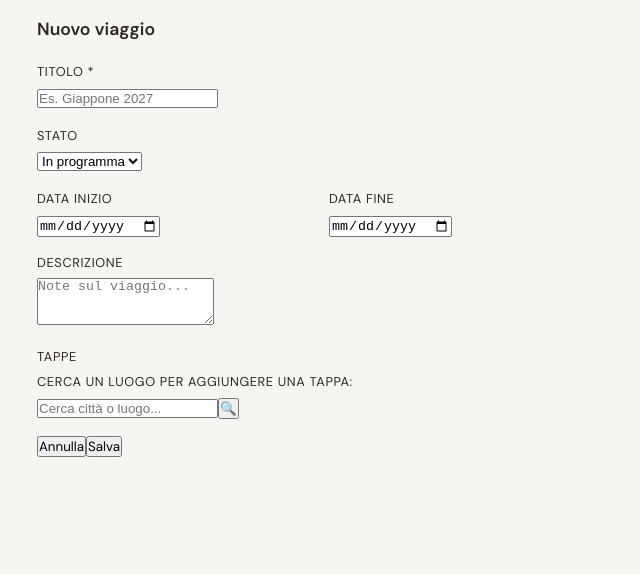
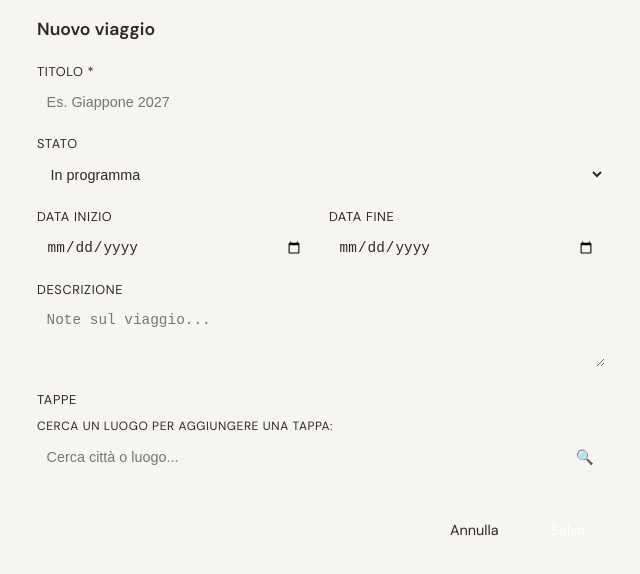
Before and after one commit to nene-gang/sito-viaggi, a React (Vite) app: page /modifica/nuovo in a window 1280 px wide. Shown: the top 574 px of the page, without its empty margins (319-959 px from the left). Built offline with nearby package versions, Linux system fonts and the light colour scheme.

Commit message:
fix home.css

```diff
--- a/src/pages/Home.css
+++ b/src/pages/Home.css
@@ -660,4 +660,225 @@
   letter-spacing: 0.05em;
 }
 
-.form-viaggio
+.form-viaggio__label--small {
+  font-size: 0.75rem;
+  margin-top: 0.5rem;
+}
+
+.form-viaggio__input,
+.form-viaggio__select,
+.form-viaggio__textarea {
+  width: 100%;
+  padding: 0.45rem 0.6rem;
+  background: var(--sfondo-card);
+  border: 1px solid var(--bordo);
+  border-radius: 4px;
+  color: var(--testo);
+  font-size: 0.9rem;
+  box-sizing: border-box;
+}
+
+.form-viaggio__input:focus,
+.form-viaggio__select:focus,
+.form-viaggio__textarea:focus {
+  outline: none;
+  border-color: var(--accento);
+}
+
+.form-viaggio__textarea {
+  resize: vertical;
+}
+
+/* Tappe */
+.form-viaggio__tappe {
+  display: flex;
+  flex-direction: column;
+  gap: 0.5rem;
+  margin-bottom: 0.75rem;
+}
+
+.form-viaggio__tappa {
+  padding: 0.6rem;
+  background: var(--sfondo-card);
+  border: 1px solid var(--bordo);
+  border-radius: 4px;
+}
+
+.form-viaggio__tappa-header {
+  display: flex;
+  align-items: center;
+  gap: 0.4rem;
+  margin-bottom: 0.4rem;
+}
+
+.form-viaggio__tappa-num {
+  font-size: 0.75rem;
+  color: var(--testo-secondario);
+  min-width: 1rem;
+}
+
+.form-viaggio__input--nome {
+  flex: 1;
+}
+
+.form-viaggio__tappa-azioni {
+  display: flex;
+  gap: 0.25rem;
+}
+
+.form-viaggio__tappa-azioni button {
+  padding: 0.2rem 0.4rem;
+  background: transparent;
+  border: 1px solid var(--bordo);
+  border-radius: 3px;
+  color: var(--testo-secondario);
+  font-size: 0.8rem;
+  cursor: pointer;
+}
+
+.form-viaggio__tappa-azioni button:hover:not(:disabled) {
+  border-color: var(--accento);
+  color: var(--accento);
+}
+
+.form-viaggio__tappa-azioni button:disabled {
+  opacity: 0.3;
+  cursor: default;
+}
+
+.form-viaggio__tappa-rimuovi:hover:not(:disabled) {
+  border-color: #ff4444 !important;
+  color: #ff4444 !important;
+}
+
+.form-viaggio__tappa-coords {
+  display: flex;
+  gap: 0.4rem;
+}
+
+.form-viaggio__input--coord {
+  flex: 1;
+}
+
+.form-viaggio__input--iso {
+  width: 70px;
+  flex: none;
+}
+
+/* Ricerca luogo */
+.ricerca-luogo {
+  position: relative;
+}
+
+.ricerca-luogo__riga {
+  display: flex;
+  gap: 0.4rem;
+}
+
+.ricerca-luogo__input {
+  flex: 1;
+  padding: 0.45rem 0.6rem;
+  background: var(--sfondo-card);
+  border: 1px solid var(--bordo);
+  border-radius: 4px;
+  color: var(--testo);
+  font-size: 0.9rem;
+}
+
+.ricerca-luogo__input:focus {
+  outline: none;
+  border-color: var(--accento);
+}
+
+.ricerca-luogo__btn {
+  padding: 0.45rem 0.7rem;
+  background: var(--accento);
+  border: none;
+  border-radius: 4px;
+  color: white;
+  cursor: pointer;
+  font-size: 0.9rem;
+}
+
+.ricerca-luogo__btn:disabled {
+  opacity: 0.5;
+}
+
+.ricerca-luogo__risultati {
+  position: absolute;
+  top: calc(100% + 4px);
+  left: 0;
+  right: 0;
+  background: var(--sfondo-card);
+  border: 1px solid var(--bordo);
+  border-radius: 4px;
+  list-style: none;
+  margin: 0;
+  padding: 0;
+  z-index: 100;
+  box-shadow: 0 4px 12px rgba(0,0,0,0.3);
+}
+
+.ricerca-luogo__risultato {
+  width: 100%;
+  padding: 0.5rem 0.75rem;
+  background: transparent;
+  border: none;
+  border-bottom: 1px solid var(--bordo);
+  color: var(--testo);
+  font-size: 0.82rem;
+  text-align: left;
+  cursor: pointer;
+}
+
+.ricerca-luogo__risultato:last-child {
+  border-bottom: none;
+}
+
+.ricerca-luogo__risultato:hover {
+  background: color-mix(in srgb, var(--accento) 10%, transparent);
+  color: var(--accento);
+}
+
+/* Bottoni salva/annulla */
+.form-viaggio__bottoni {
+  display: flex;
+  justify-content: flex-end;
+  gap: 0.75rem;
+  margin-top: 1.5rem;
+  padding-top: 1rem;
+  border-top: 1px solid var(--bordo);
+}
+
+.form-viaggio__btn {
+  padding: 0.5rem 1.25rem;
+  border-radius: 4px;
+  font-size: 0.9rem;
+  cursor: pointer;
+  border: none;
+}
+
+.form-viaggio__btn--annulla {
+  background: transparent;
+  border: 1px solid var(--bordo);
+  color: var(--testo-secondario);
+}
+
+.form-viaggio__btn--annulla:hover {
+  border-color: var(--testo-secondario);
+  color: var(--testo);
+}
+
+.form-viaggio__btn--salva {
+  background: var(--accento);
+  color: white;
+}
+
+.form-viaggio__btn--salva:hover:not(:disabled) {
+  opacity: 0.85;
+}
+
+.form-viaggio__btn--salva:disabled {
+  opacity: 0.5;
+  cursor: default;
+}
```
